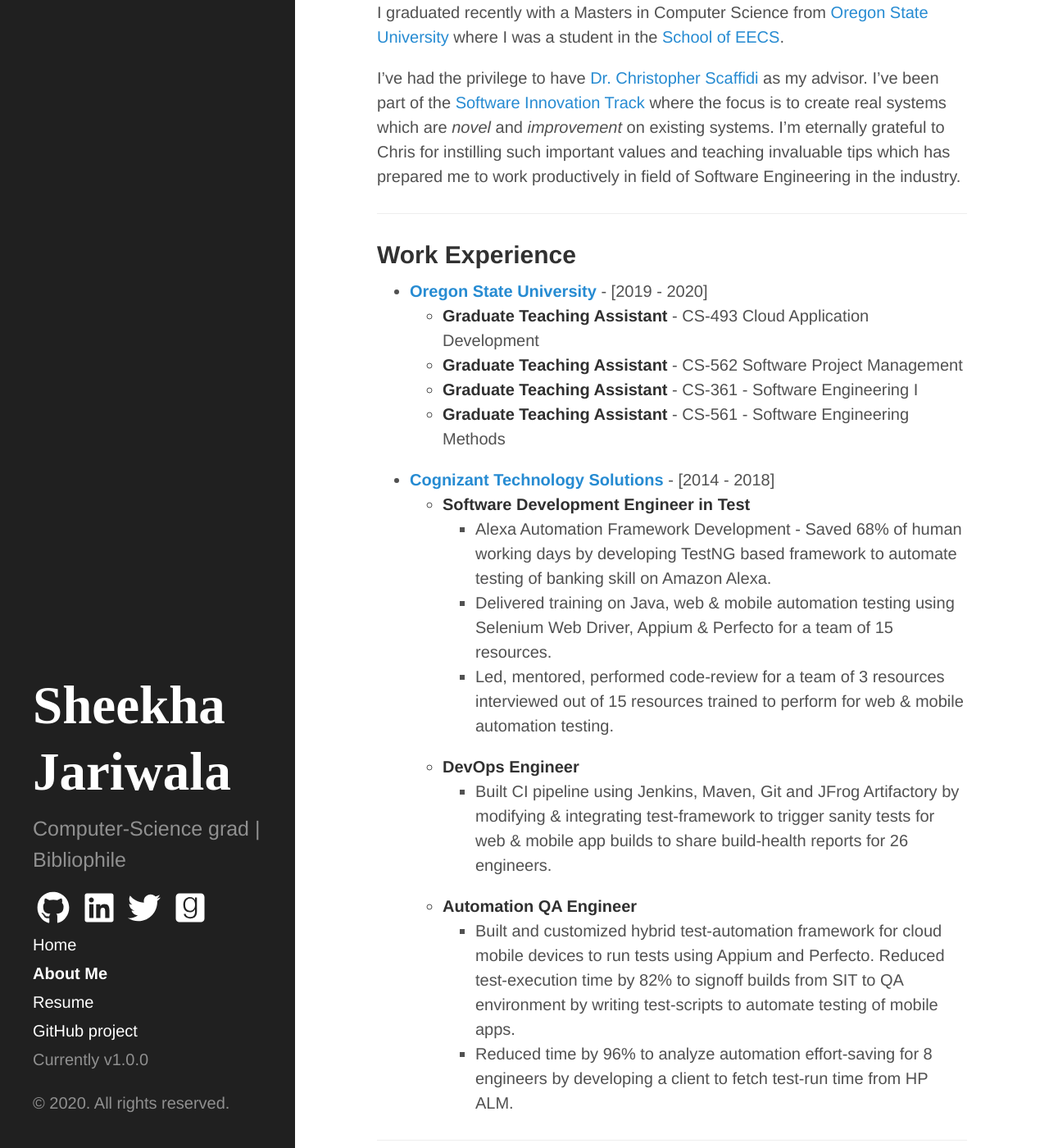
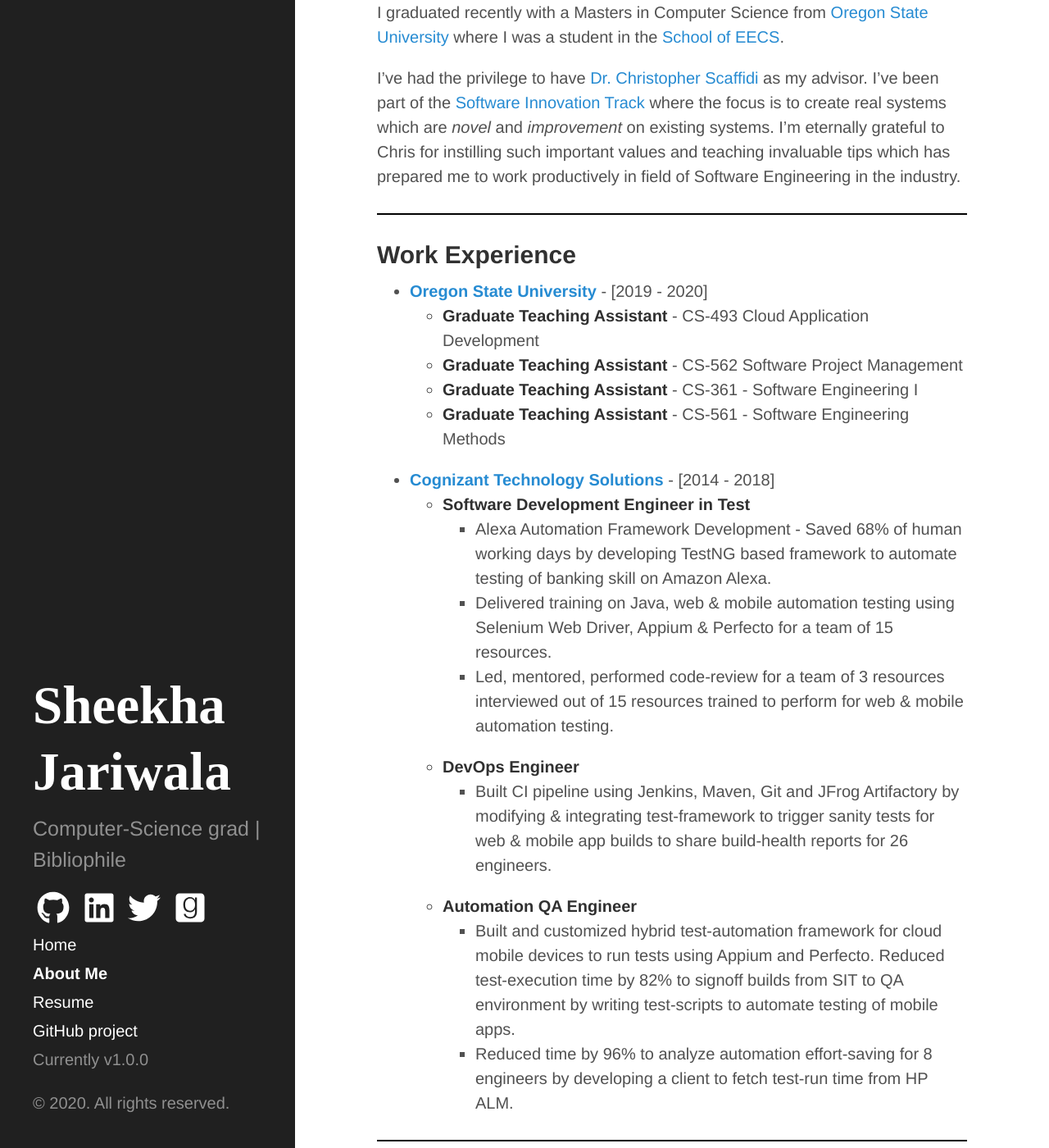
Before and after one commit to SheekhaJ/SheekhaJ.github.io, a Jekyll site: the page built from about.md, in a window 1280 px wide and 1400 px high, scrolled down 190 px. Shown: the whole window at 82% size. Built offline with Jekyll 4.4.1, drawn with Linux system fonts in a browser that asks for light colours; nearby versions of some CDN libraries.

Commit message:
Changed color of hr

```diff
--- a/public/css/poole.css
+++ b/public/css/poole.css
@@ -132,8 +132,8 @@
   position: relative;
   margin: 1.5rem 0;
   border: 0;
-  border-top: 1px solid #eee;
-  border-bottom: 1px solid #fff;
+  border-top: 1px solid #000000;
+  border-bottom: 1px solid #000000;
 }
 
 abbr {
```
